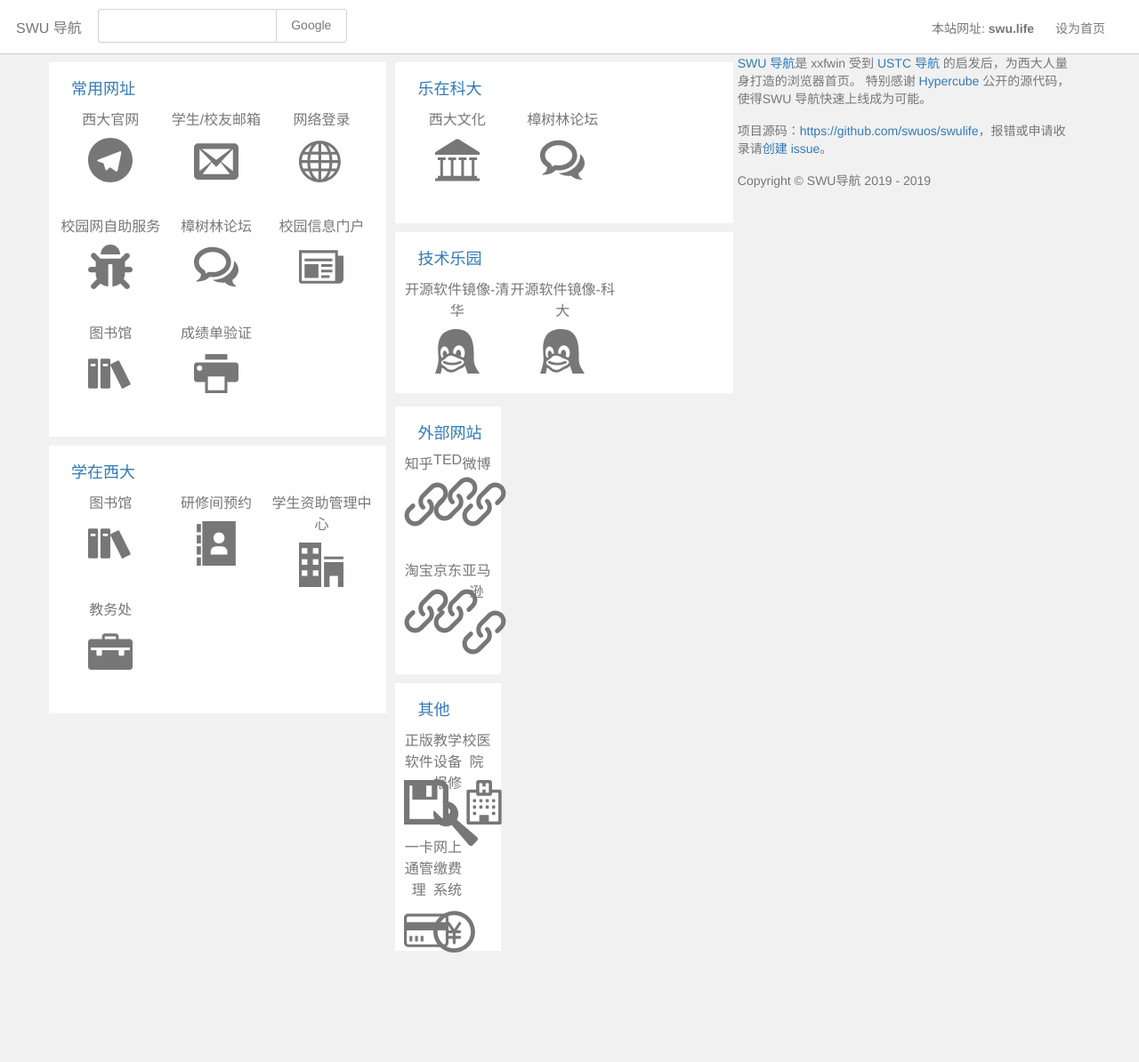
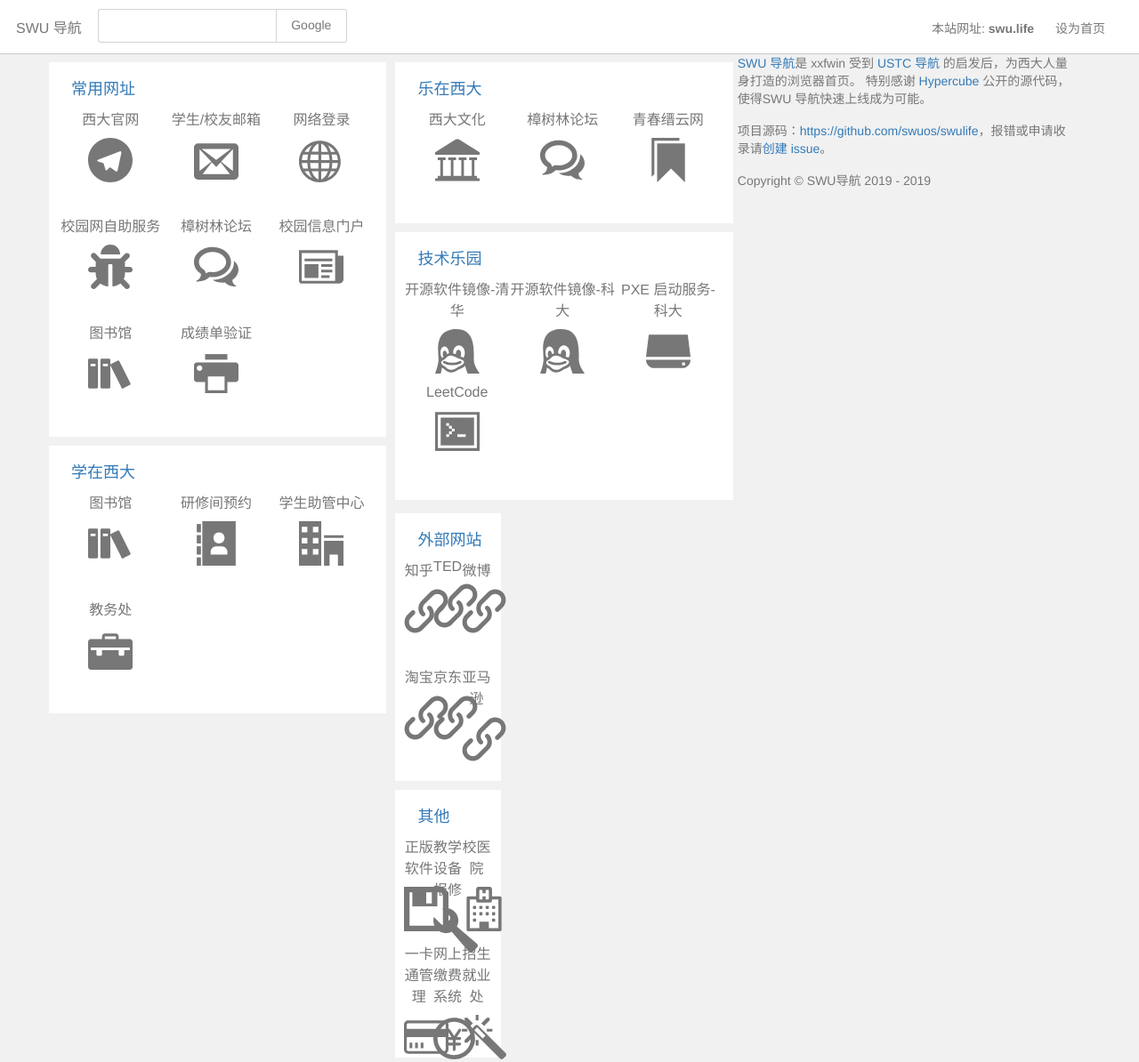
Before and after one commit to swuos/swulife, a plain HTML site: page index.html in a window 1280 px wide. Shown: the whole page at 89% size. Before the commit the page ends 1074 px from the top, so only its background shows below. Drawn offline with Linux system fonts and the light colour scheme.

Commit message:
+add qcjy.swu.edu.cn +add pxe service from ustc +add LeetCode +add zsjyc.swu.edu.cn

```diff
--- a/index.html
+++ b/index.html
@@ -132,7 +132,7 @@
 
                             <div class="block-grid">
                                 <a href="http://zxzx.swu.edu.cn/" target="_blank">
-                                    学生资助管理中心
+                                    学生助管中心
                                     <br><svg class="icon"><use xlink:href="image/symbol-defs.svg#icon-office"></use></svg>
                                 </a>
                             </div>
@@ -150,7 +150,7 @@
                 <div class="main-col">
                     <!-- 乐在科大 -->
                     <div class="main-block">
-                        <span class="block-title">乐在科大</span>
+                        <span class="block-title">乐在西大</span>
                         <div class="block-grid-wrapper">
                             <div class="block-grid">
                                 <a href="http://http://www.swu.edu.cn/xywh_xswh_xshm.html" target="_blank">
@@ -164,7 +164,12 @@
                                     <br><svg class="icon"><use xlink:href="image/symbol-defs.svg#icon-bubbles4"></use></svg>
                                 </a>
                             </div>
-
+                            <div class="block-grid">
+                                <a href="http://qcjy.swu.edu.cn/" target="_blank">
+                                    青春缙云网
+                                    <br><svg class="icon"><use xlink:href="image/symbol-defs.svg#icon-bookmarks"></use></svg>
+                                </a>
+                            </div>
 
                             <div class="clear"></div>
                         </div>
@@ -191,18 +196,18 @@
                                     <!-- <br><svg class="icon"><use xlink:href="image/symbol-defs.svg#icon-git"></use></svg> -->
                                 <!-- </a> -->
                             <!-- </div> -->
-                            <!-- <div class="block-grid"> -->
-                                <!-- <a href="http://pxe.ustc.edu.cn/" target="_blank"> -->
-                                    <!-- PXE 启动服务 -->
-                                    <!-- <br><svg class="icon"><use xlink:href="image/symbol-defs.svg#icon-drive"></use></svg> -->
-                                <!-- </a> -->
-                            <!-- </div> -->
-                            <!-- <div class="block-grid"> -->
-                                <!-- <a href="https://oj.ustc.edu.cn/" target="_blank"> -->
-                                    <!-- Online Judge -->
-                                    <!-- <br><svg class="icon"><use xlink:href="image/symbol-defs.svg#icon-terminal"></use></svg> -->
-                                <!-- </a> -->
-                            <!-- </div> -->
+                            <div class="block-grid">
+                                <a href="http://pxe.ustc.edu.cn/" target="_blank">
+                                    PXE 启动服务-科大
+                                    <br><svg class="icon"><use xlink:href="image/symbol-defs.svg#icon-drive"></use></svg>
+                                </a>
+                            </div>
+                            <div class="block-grid">
+                                <a href="https://leetcode.com/" target="_blank">
+                                    LeetCode
+                                    <br><svg class="icon"><use xlink:href="image/symbol-defs.svg#icon-terminal"></use></svg>
+                                </a>
+                            </div>
                             <!-- <div class="block-grid"> -->
                                 <!-- <a href="https://scc.ustc.edu.cn/" target="_blank"> -->
                                     <!-- 超算中心 -->
@@ -266,6 +271,12 @@
                                 <a href="http://upay.swu.edu.cn/" target="_blank">
                                     网上缴费系统
                                     <br><svg class="icon"><use xlink:href="image/symbol-defs.svg#icon-coin-yen"></use></svg>
+                                </a>
+                            </div>
+                            <div class="block-grid">
+                                <a href="http://zsjyc.swu.edu.cn/" target="_blank">
+                                    招生就业处
+                                    <br><svg class="icon"><use xlink:href="image/symbol-defs.svg#icon-magic-wand"></use></svg>
                                 </a>
                             </div>
 
```
